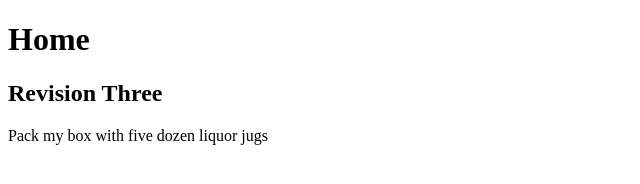
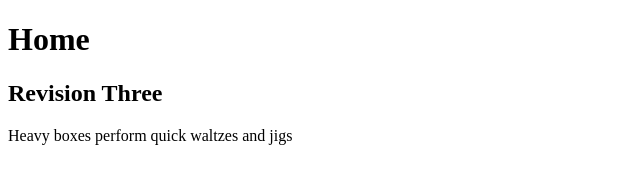
Before and after one commit to fantom-exe/CS240-HW1, a plain HTML site: page index.html in a window 1280 px wide. Shown: the full height of the page, 0-640 px from the left. Drawn offline with Linux system fonts and the light colour scheme.

Commit message:
revision four

```diff
--- a/index.html
+++ b/index.html
@@ -8,7 +8,7 @@
 
     <h1>Home</h1>
     <h2>Revision Three</h2>
-    <p>Pack my box with five dozen liquor jugs</p>
+    <p>Heavy boxes perform quick waltzes and jigs</p>
 
 </body>
 </html>
```
